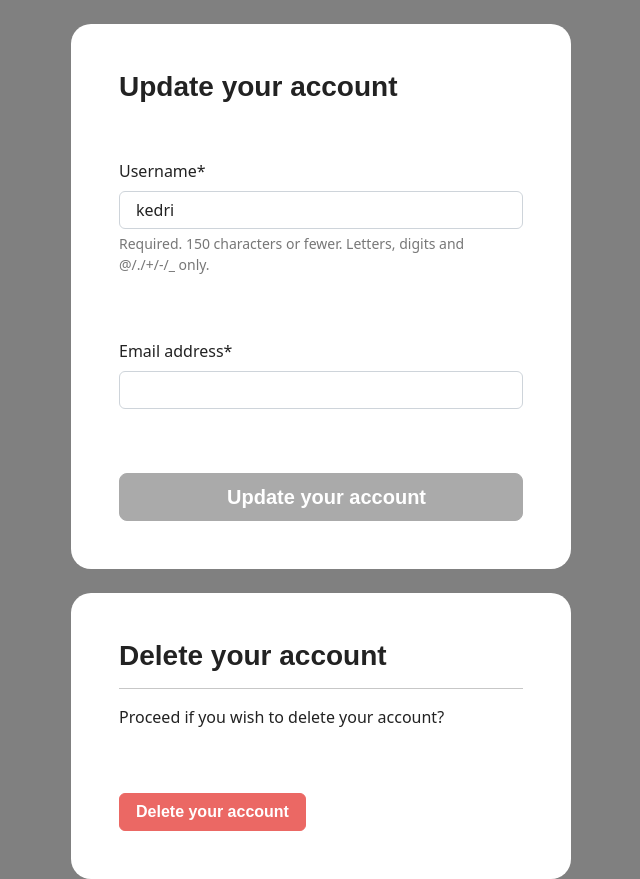
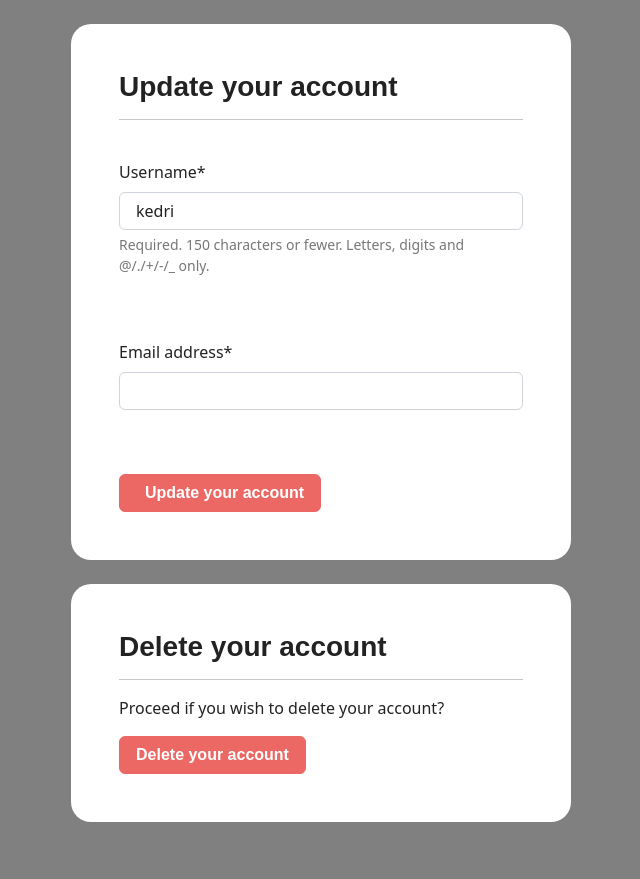
Before and after one commit to kedrick1/Django-E-Commerce, a Django app: page /account/profile-management in a window 1280 px wide. Shown: the part 59-938 px from the top of the page, without its empty margins (319-959 px from the left). After the commit the page ends 881 px from the top, so only its background shows below. Run offline with Django 5.2, Linux system fonts and the light colour scheme; a user stored in the database is signed in; data comes from the database, SQL or seed files in the repository; some libraries are stand-ins or nearby versions; some web fonts are replaced.

Commit message:
Update profile-management.html

```diff
--- a/account/templates/account/profile-management.html
+++ b/account/templates/account/profile-management.html
@@ -25,7 +25,7 @@
 
             <h3> Update your account </h3>
 
-            <br>
+            <hr>
             <br>
 
             <form method="POST" autocomplete="off">
@@ -42,7 +42,7 @@
                 {{user_form.email|as_crispy_field}}
 
                 <br> <br>
-                <button type="submit" class="btn btn-secondary btn-lg w-100 btn-block p-2"> &nbsp; Update your account </button>
+                <button type="submit" class="btn btn-primary navbar-btn text-white"> &nbsp; Update your account </button>
 
 
             </form>
@@ -59,8 +59,7 @@
             <hr>
 
             <p> Proceed if you wish to delete your account? </p>
-            <br>
-            <br>
+
 
             <a class="btn btn-primary navbar-btn text-white" type="button"  href="{% url 'delete-account' %}"> Delete your account </a>
 
```
